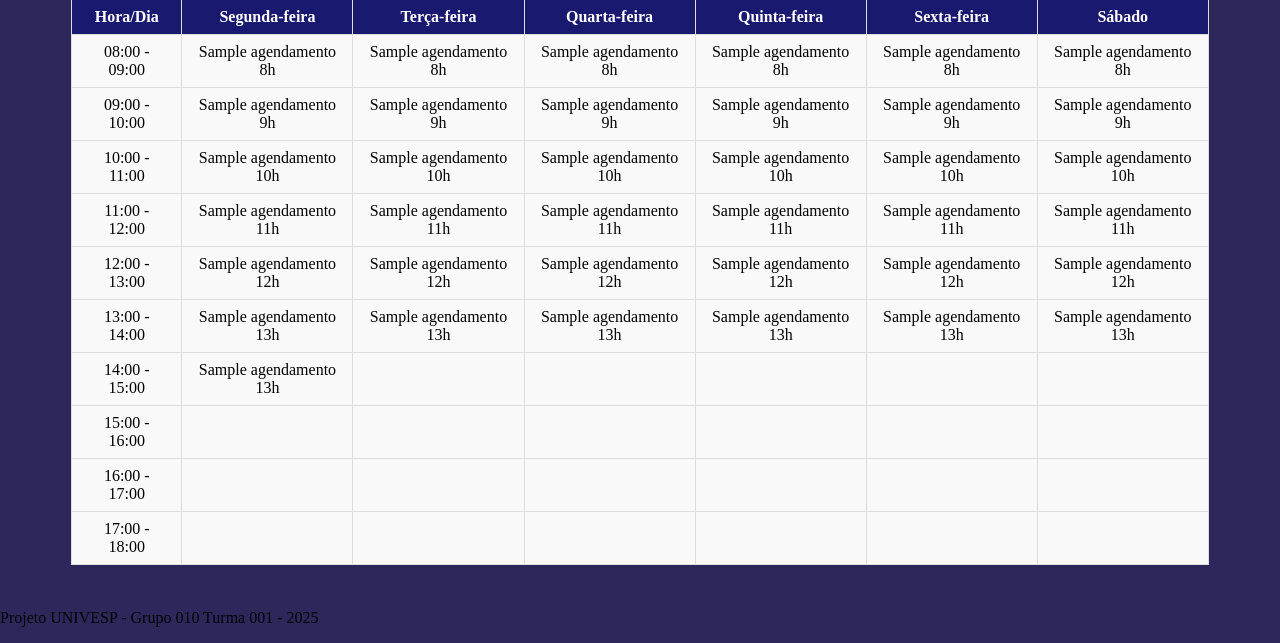
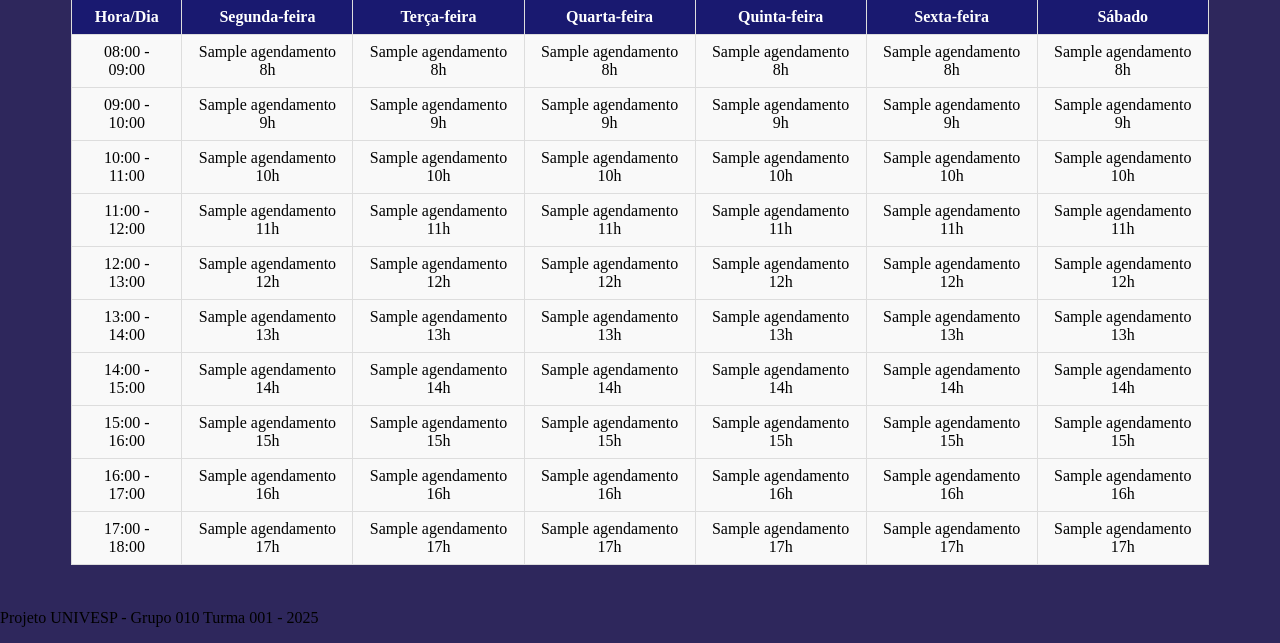
Before and after one commit to EvertonMachado1/PI_univesp_2025, a Django app: template core/templates/tela_principal.html in a window 1280 px wide. Shown: the part 235-878 px from the top of the page. Run offline with Django 3.2, Linux system fonts and the light colour scheme; the template is opened without the code that fills it: most values are stand-ins (such as "Sample title", 1, 10 or a date in 2020).

Commit message:
att data agendamentos

```diff
--- a/core/templates/tela_principal.html
+++ b/core/templates/tela_principal.html
@@ -275,46 +275,138 @@
                 </tr>
                 <tr data-info="1400">
                     <td>14:00 - 15:00</td>
-                    <td>{% if agendamento_13h %}
-                        {{ agendamento_13h.nome }}
+                    <td>{% if agendamento_14h %}
+                        {{ agendamento_14h.nome }}
                     {% else %}
                         (Vazio)
                     {% endif %}</td>
-                    <td></td>
-                    <td></td>
-                    <td></td>
-                    <td></td>
-                    <td></td>
+                    <td>{% if agendamento_14h %}
+                        {{ agendamento_14h.nome }}
+                    {% else %}
+                        (Vazio)
+                    {% endif %}</td>
+                    <td>{% if agendamento_14h %}
+                        {{ agendamento_14h.nome }}
+                    {% else %}
+                        (Vazio)
+                    {% endif %}</td>
+                    <td>{% if agendamento_14h %}
+                        {{ agendamento_14h.nome }}
+                    {% else %}
+                        (Vazio)
+                    {% endif %}</td>
+                    <td>{% if agendamento_14h %}
+                        {{ agendamento_14h.nome }}
+                    {% else %}
+                        (Vazio)
+                    {% endif %}</td>
+                    <td>{% if agendamento_14h %}
+                        {{ agendamento_14h.nome }}
+                    {% else %}
+                        (Vazio)
+                    {% endif %}</td>
 
                 </tr>
                 <tr data-info="1500">
                     <td>15:00 - 16:00</td>
-                    <td></td>
-                    <td></td>
-                    <td></td>
-                    <td></td>
-                    <td></td>
-                    <td></td>
+                    <td>{% if agendamento_15h %}
+                        {{ agendamento_15h.nome }}
+                    {% else %}
+                        (Vazio)
+                    {% endif %}</td>
+                    <td>{% if agendamento_15h %}
+                        {{ agendamento_15h.nome }}
+                    {% else %}
+                        (Vazio)
+                    {% endif %}</td>
+                    <td>{% if agendamento_15h %}
+                        {{ agendamento_15h.nome }}
+                    {% else %}
+                        (Vazio)
+                    {% endif %}</td>
+                    <td>{% if agendamento_15h %}
+                        {{ agendamento_15h.nome }}
+                    {% else %}
+                        (Vazio)
+                    {% endif %}</td>
+                    <td>{% if agendamento_15h %}
+                        {{ agendamento_15h.nome }}
+                    {% else %}
+                        (Vazio)
+                    {% endif %}</td>
+                    <td>{% if agendamento_15h %}
+                        {{ agendamento_15h.nome }}
+                    {% else %}
+                        (Vazio)
+                    {% endif %}</td>
 
                 </tr>
                 <tr data-info="1600">
                     <td>16:00 - 17:00</td>
-                    <td></td>
-                    <td></td>
-                    <td></td>
-                    <td></td>
-                    <td></td>
-                    <td></td>
+                    <td>{% if agendamento_16h %}
+                        {{ agendamento_16h.nome }}
+                    {% else %}
+                        (Vazio)
+                    {% endif %}</td>
+                    <td>{% if agendamento_16h %}
+                        {{ agendamento_16h.nome }}
+                    {% else %}
+                        (Vazio)
+                    {% endif %}</td>
+                    <td>{% if agendamento_16h %}
+                        {{ agendamento_16h.nome }}
+                    {% else %}
+                        (Vazio)
+                    {% endif %}</td>
+                    <td>{% if agendamento_16h %}
+                        {{ agendamento_16h.nome }}
+                    {% else %}
+                        (Vazio)
+                    {% endif %}</td>
+                    <td>{% if agendamento_16h %}
+                        {{ agendamento_16h.nome }}
+                    {% else %}
+                        (Vazio)
+                    {% endif %}</td>
+                    <td>{% if agendamento_16h %}
+                        {{ agendamento_16h.nome }}
+                    {% else %}
+                        (Vazio)
+                    {% endif %}</td>
 
                 </tr>
                 <tr data-info="1700">
                     <td>17:00 - 18:00</td>
-                    <td></td>
-                    <td></td>
-                    <td></td>
-                    <td></td>
-                    <td></td>
-                    <td></td>
+                    <td>{% if agendamento_17h %}
+                        {{ agendamento_17h.nome }}
+                    {% else %}
+                        (Vazio)
+                    {% endif %}</td>
+                    <td>{% if agendamento_17h %}
+                        {{ agendamento_17h.nome }}
+                    {% else %}
+                        (Vazio)
+                    {% endif %}</td>
+                    <td>{% if agendamento_17h %}
+                        {{ agendamento_17h.nome }}
+                    {% else %}
+                        (Vazio)
+                    {% endif %}</td>
+                    <td>{% if agendamento_17h %}
+                        {{ agendamento_17h.nome }}
+                    {% else %}
+                        (Vazio)
+                    {% endif %}</td>
+                    <td>{% if agendamento_17h %}
+                        {{ agendamento_17h.nome }}
+                    {% else %}
+                        (Vazio)
+                    {% endif %}</td>
+                    <td>{% if agendamento_17h %}
+                        {{ agendamento_17h.nome }}
+                    {% else %}
+                        (Vazio)
+                    {% endif %}</td>
 
                 </tr>
 
```
